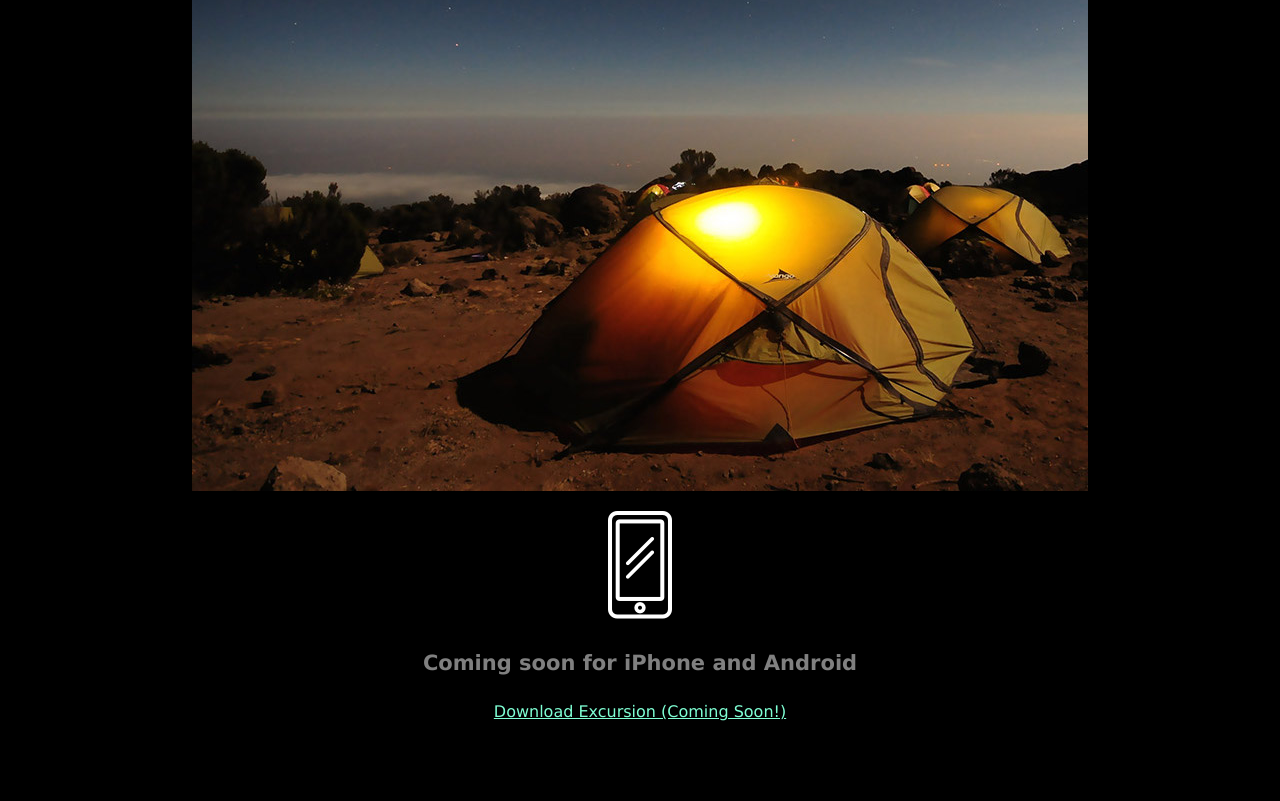
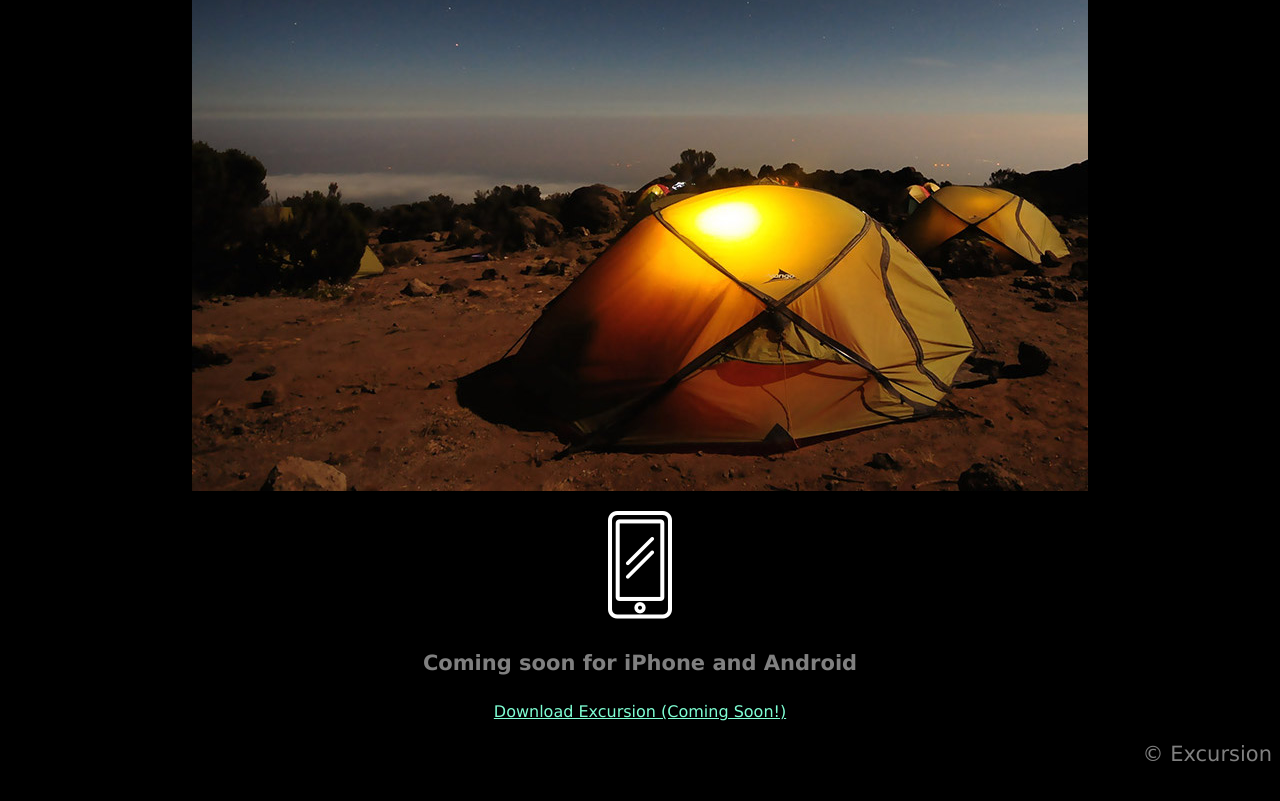
Before and after one commit to DrewTombz/excursion, a plain HTML site: page index.html in a window 1280 px wide. Shown: the part 521-1322 px from the top of the page. Before the commit the page ends 1258 px from the top, so only its background shows below. Drawn offline with Linux system fonts and the light colour scheme.

Commit message:
Final Push

```diff
--- a/index.html
+++ b/index.html
@@ -27,5 +27,9 @@
 
         <h4 class="header--sub-header">Coming soon for iPhone and Android</h4>
         <p><a class="link--cta" href="#">Download Excursion (Coming Soon!)</a></p>
+
+        <p class="footer--copyright">© Excursion</p>
+
+        <
     </body>
 </html>
--- a/resources/css/style.css
+++ b/resources/css/style.css
@@ -30,3 +30,11 @@ body {
     color: aquamarine;
 
 }
+
+/* FOOTER */
+
+.footer--copyright {
+    font-size: 21px;
+    color: grey;
+    text-align: right;
+}
```
